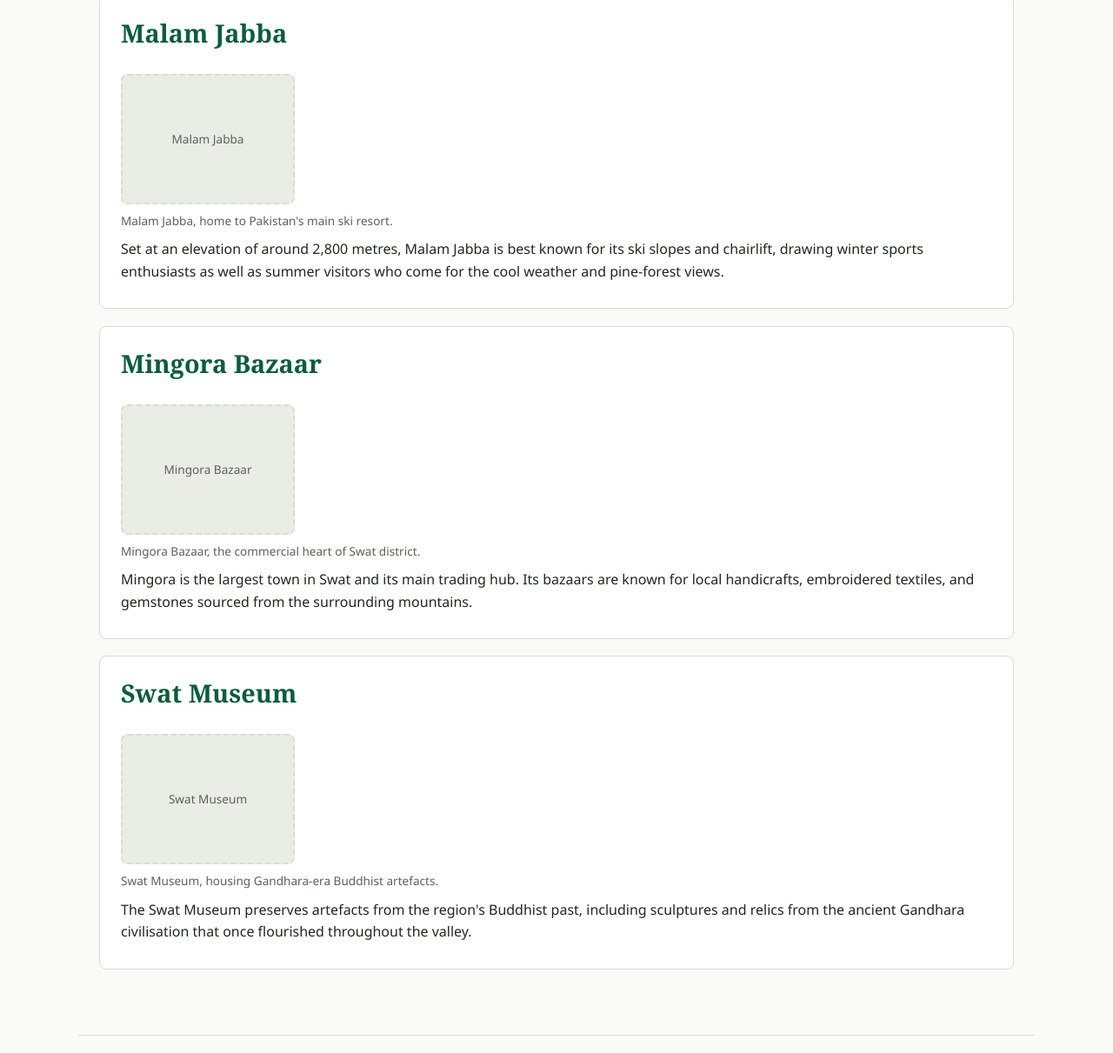
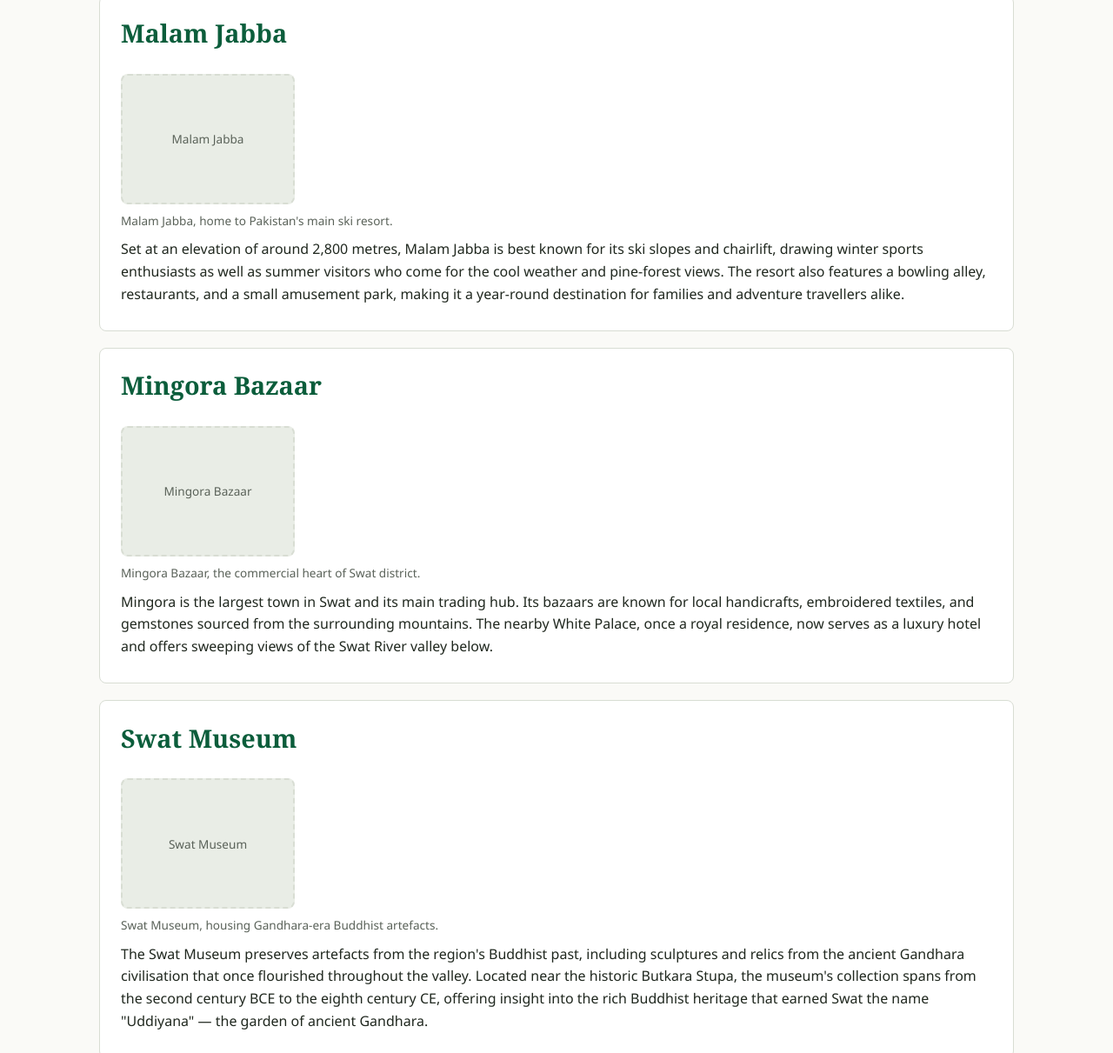
Before and after one commit to AbdullahK-codes/pakvista-cicd, a website built with Parcel: page swat.html in a window 1280 px wide. Shown: the part 374-1585 px from the top of the page at 87% size. Built offline with nearby package versions, Linux system fonts and the light colour scheme.

Commit message:
Update swat.html

```diff
--- a/swat.html
+++ b/swat.html
@@ -32,7 +32,7 @@
         <figcaption>Malam Jabba, home to Pakistan's main ski resort.</figcaption>
       </figure>
       <p>
-        Set at an elevation of around 2,800 metres, Malam Jabba is best known for its ski slopes and chairlift, drawing winter sports enthusiasts as well as summer visitors who come for the cool weather and pine-forest views.
+        Set at an elevation of around 2,800 metres, Malam Jabba is best known for its ski slopes and chairlift, drawing winter sports enthusiasts as well as summer visitors who come for the cool weather and pine-forest views. The resort also features a bowling alley, restaurants, and a small amusement park, making it a year-round destination for families and adventure travellers alike.
       </p>
     </article>
 
@@ -43,7 +43,7 @@
         <figcaption>Mingora Bazaar, the commercial heart of Swat district.</figcaption>
       </figure>
       <p>
-        Mingora is the largest town in Swat and its main trading hub. Its bazaars are known for local handicrafts, embroidered textiles, and gemstones sourced from the surrounding mountains.
+        Mingora is the largest town in Swat and its main trading hub. Its bazaars are known for local handicrafts, embroidered textiles, and gemstones sourced from the surrounding mountains. The nearby White Palace, once a royal residence, now serves as a luxury hotel and offers sweeping views of the Swat River valley below.
       </p>
     </article>
 
@@ -54,7 +54,7 @@
         <figcaption>Swat Museum, housing Gandhara-era Buddhist artefacts.</figcaption>
       </figure>
       <p>
-        The Swat Museum preserves artefacts from the region's Buddhist past, including sculptures and relics from the ancient Gandhara civilisation that once flourished throughout the valley.
+        The Swat Museum preserves artefacts from the region's Buddhist past, including sculptures and relics from the ancient Gandhara civilisation that once flourished throughout the valley. Located near the historic Butkara Stupa, the museum's collection spans from the second century BCE to the eighth century CE, offering insight into the rich Buddhist heritage that earned Swat the name "Uddiyana" — the garden of ancient Gandhara.
       </p>
     </article>
   </main>
```
